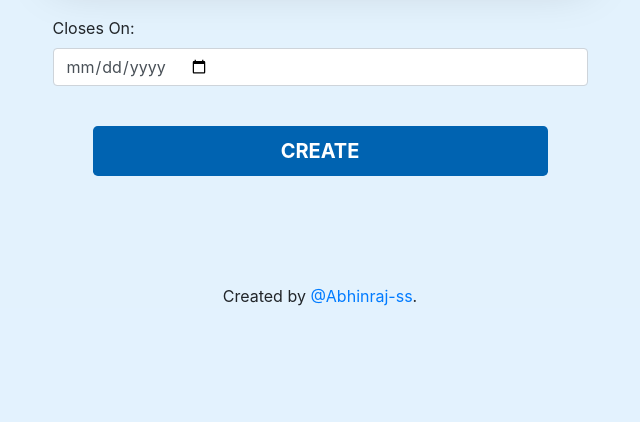
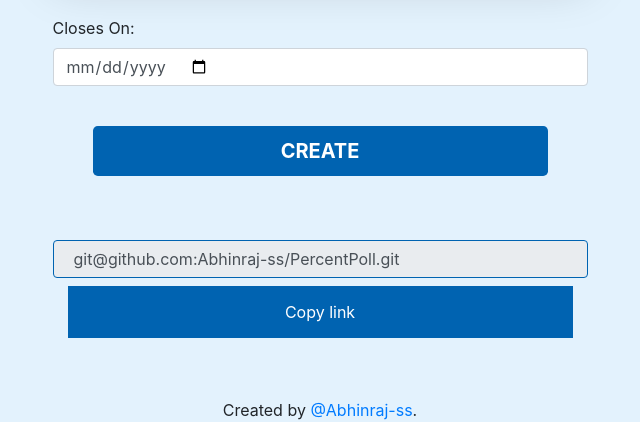
Before and after one commit to Abhinraj-ss/PercentPoll, a Python web app: template templates/create.html in a window 1280 px wide. Shown: the part 757-1179 px from the top of the page, without its empty margins (320-960 px from the left). Before the commit the page ends 1063 px from the top, so only its background shows below. Run offline with Jinja, Linux system fonts and the light colour scheme; the template is opened without the code that fills it, so the values that code supplies are empty; some libraries are stand-ins or nearby versions.

Commit message:
added link copy feature in create page

```diff
--- a/static/main.js
+++ b/static/main.js
@@ -16,3 +16,18 @@ $(document).ready(function() {
 		e.preventDefault(); $(this).parent('div').remove(); x--;
 	})
 });
+
+function copyLink() {
+  /* Get the text field */
+  var copyText = document.getElementById("link");
+
+  /* Select the text field */
+  copyText.select();
+  copyText.setSelectionRange(0, 99999); /* For mobile devices */
+
+  /* Copy the text inside the text field */
+  document.execCommand("copy");
+
+  /* Alert the copied text */
+  alert("Copied the text: " + copyText.value);
+}
--- a/templates/create.html
+++ b/templates/create.html
@@ -33,7 +33,16 @@
 				<input type="submit" class="btn btn-primary btn-lg btn-block" id= "create"  value="CREATE">
 		</div>
 
+
+
+      	  <div class="input-group">
+              <input type="text" class="form-control input-monospace input-sm " id="link" value="git@github.com:Abhinraj-ss/PercentPoll.git" aria-label="git@github.com:Abhinraj-ss/PercentPoll.git" readonly>
+
+        </div>
       </form>
+      <div class="col">
+          <button onclick="copyLink()">Copy link</button>
+      </div>
     </div>
   </div>
 {% endblock %}
--- a/templates/index.html
+++ b/templates/index.html
@@ -19,6 +19,7 @@
       <h3 class="text-center">Current Polls</h3>
       {% for poll, percent in zipped_data %}
         <hr/>
+        <div class="shadow-lg mb-5 rounded">
           <div class="card w-100" style="margin-top:2em;">
 		      <div class="card-body">
 
@@ -82,11 +83,12 @@
 
 		      </div>
 		    </div>
-
+		</div>
         {% endfor %}
       	<hr/>
 
        <h3 class="text-center">Recent Polls</h3>
+       <div class="shadow-lg mb-5 rounded">
           <div class="card w-100">
 		      <div class="card-body">
 			    <h5 class="card-title">Card title</h5>
@@ -94,7 +96,7 @@
 			    <a href="/view" class="btn btn-primary" id="view">View Poll</a>
 		      </div>
 		    </div>
-
+        </div>
 
   </div>
 {% endblock %}
--- a/templates/view.html
+++ b/templates/view.html
@@ -12,8 +12,12 @@
     		<h4>Vote for selection of secretary!</h4>
 
     	   <div class="progress">
-			  <div class="progress-bar progress-bar-striped progress-bar-animated bg-info" role="progressbar" aria-valuenow="75" aria-valuemin="0" aria-valuemax="100" style="width: 75%">75%</div>
+			  <div class="progress-bar progress-bar-striped " role="progressbar" aria-valuenow="75" aria-valuemin="0" aria-valuemax="100" style="width: 75%">75%</div>
 			</div>
+
+
+
+
 
          </div>
          </div>
```
Also changed, not shown: db.sqlite, static/style.css (line endings or trailing spaces), templates/vote.html (indentation only). Lines whose indentation alone changed are shown as unchanged.
